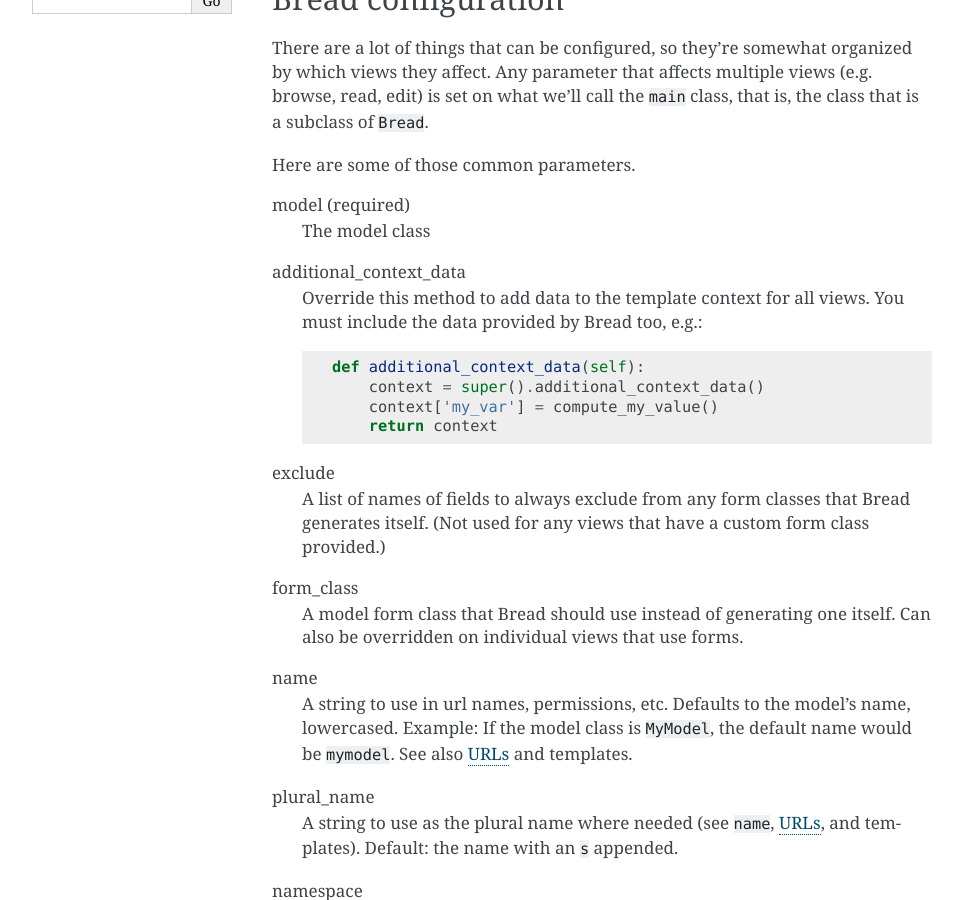
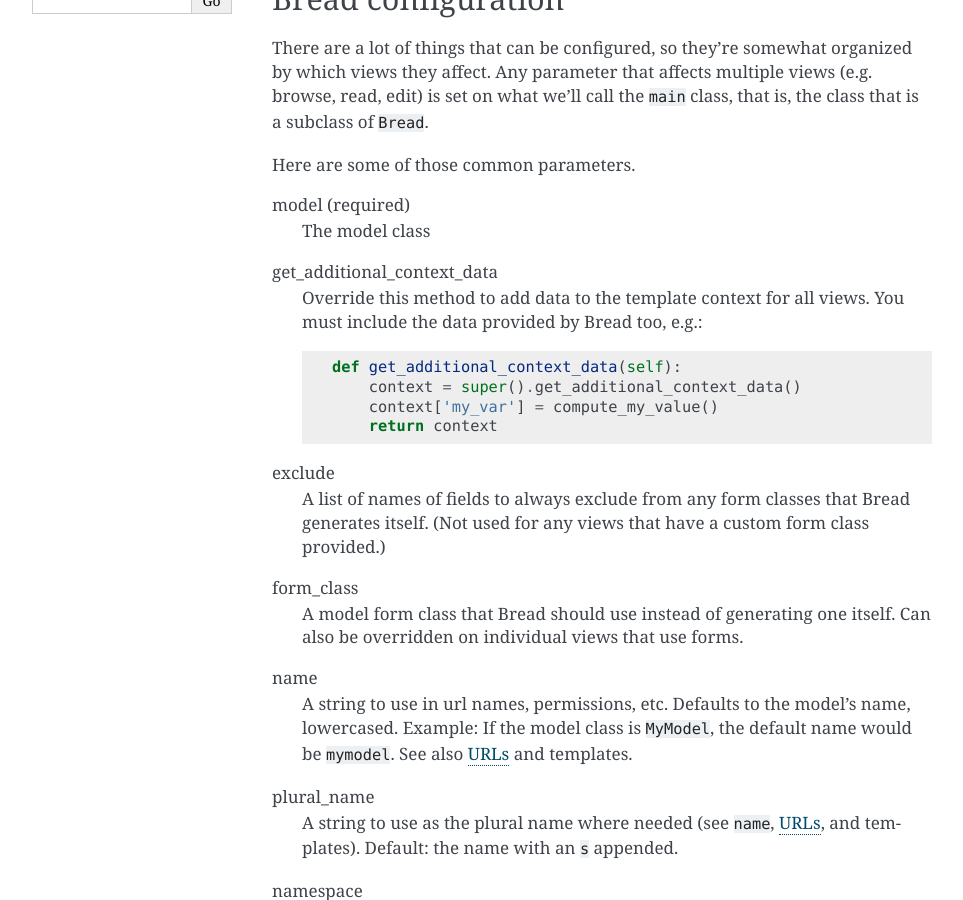
Before and after one commit to caktus/django_bread, a Sphinx documentation site: the page built from docs/configuration.rst, in a window 1280 px wide and 900 px high, scrolled down 493 px. Shown: the whole window, without its empty margins (148-1111 px from the left). Built offline with Sphinx 7.4.7, drawn with Linux system fonts in a browser that asks for light colours; pages that are not in the unit, such as notebooks, are missing from menus.

Commit message:
Rename additional_context_data to get_additional_context_data

```diff
--- a/docs/configuration.rst
+++ b/docs/configuration.rst
@@ -32,12 +32,12 @@ Here are some of those common parameters.
 model (required)
     The model class
 
-additional_context_data
+get_additional_context_data
     Override this method to add data to the template context for all views.
     You must include the data provided by Bread too, e.g.::
 
-        def additional_context_data(self):
-            context = super().additional_context_data()
+        def get_additional_context_data(self):
+            context = super().get_additional_context_data()
             context['my_var'] = compute_my_value()
             return context
 
```
Also changed, not shown: 2 other files.
